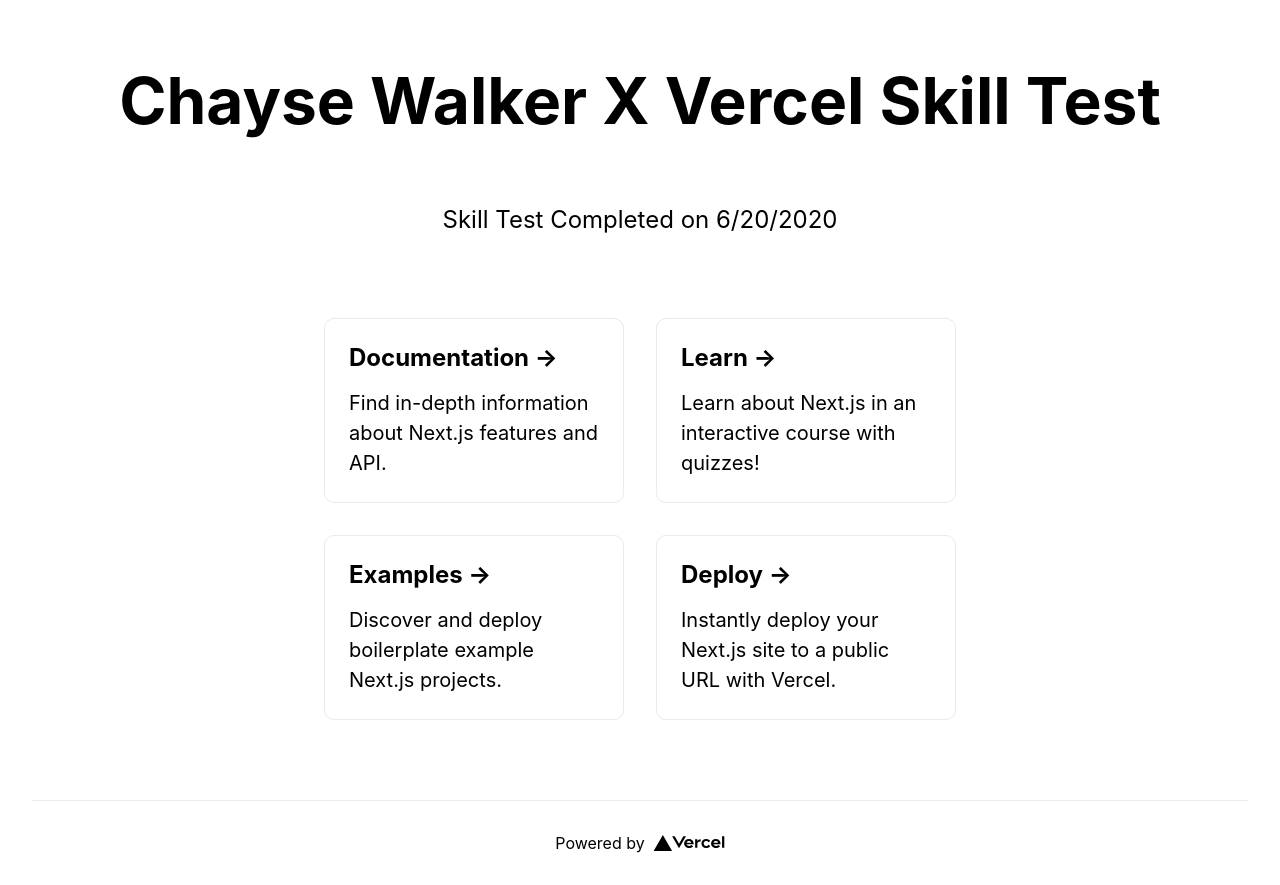
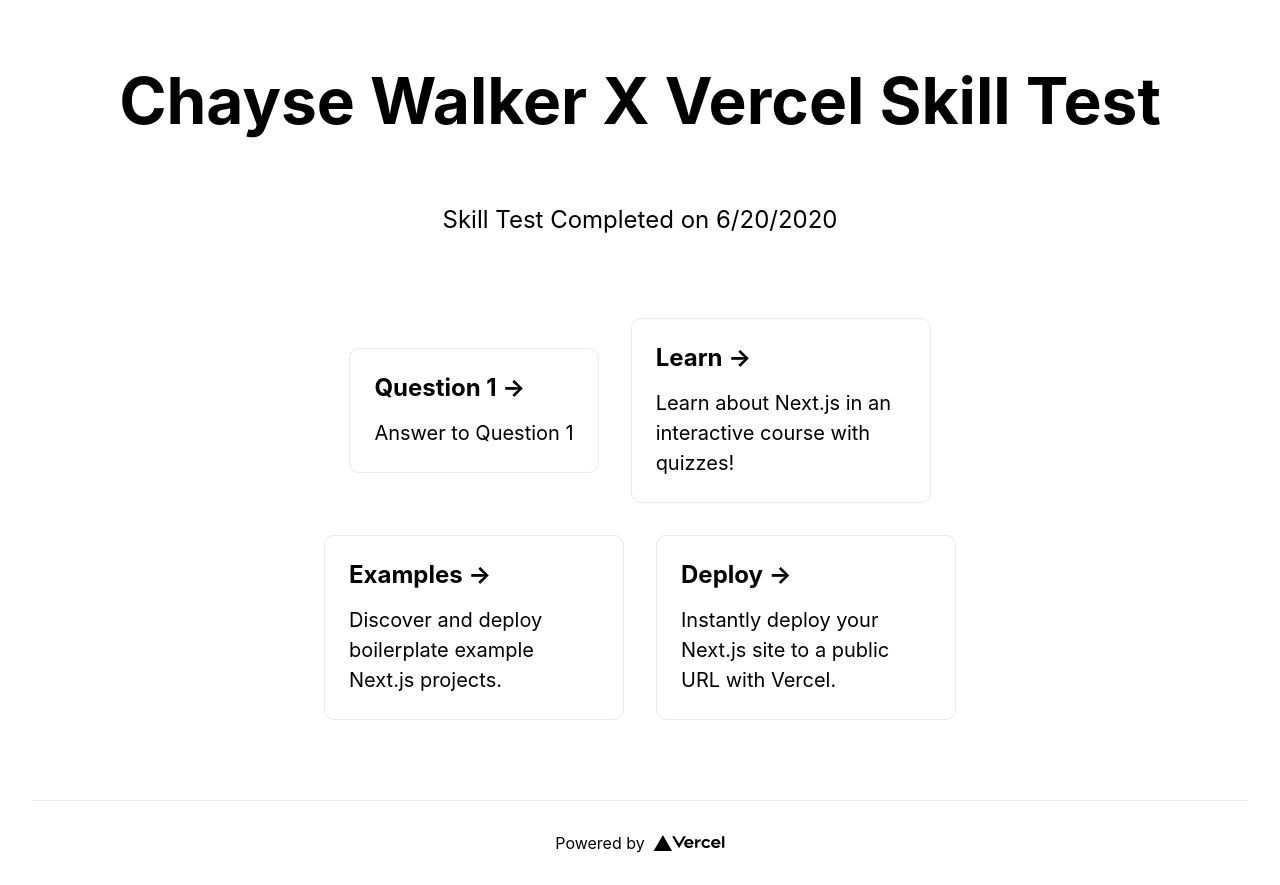
Before and after one commit to chaysewlkr21/nextjs-test, a Next.js app: page / in a window 1280 px wide. Built offline with nearby package versions, Linux system fonts and the light colour scheme.

Commit message:
Link change

```diff
--- a/pages/index.js
+++ b/pages/index.js
@@ -21,9 +21,9 @@
         </p>
 
         <div className={styles.grid}>
-          <a href="https://nextjs.org/docs" className={styles.card}>
-            <h2>Documentation &rarr;</h2>
-            <p>Find in-depth information about Next.js features and API.</p>
+          <a href="/Questionone" className={styles.card}>
+            <h2>Question 1 &rarr;</h2>
+            <p>Answer to Question 1</p>
           </a>
 
           <a href="https://nextjs.org/learn" className={styles.card}>
```
